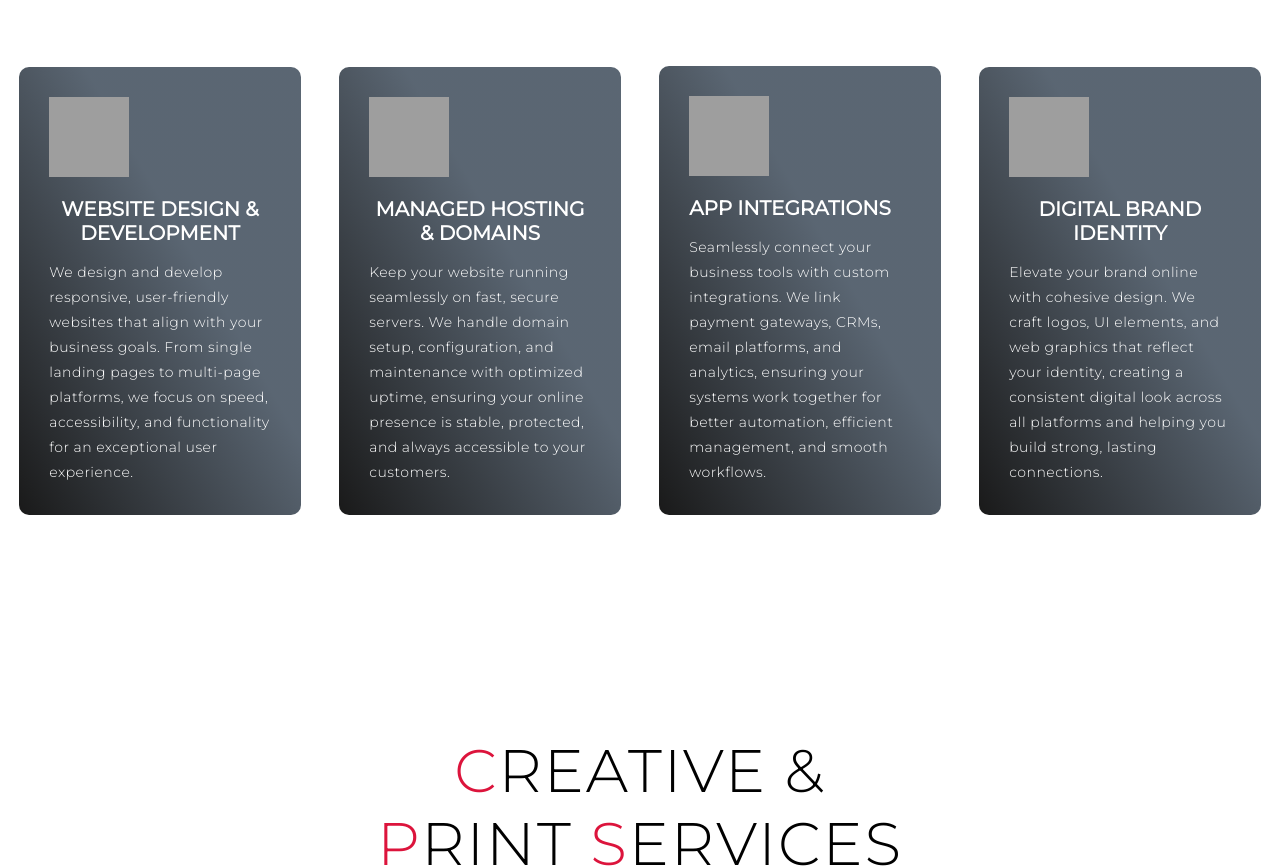
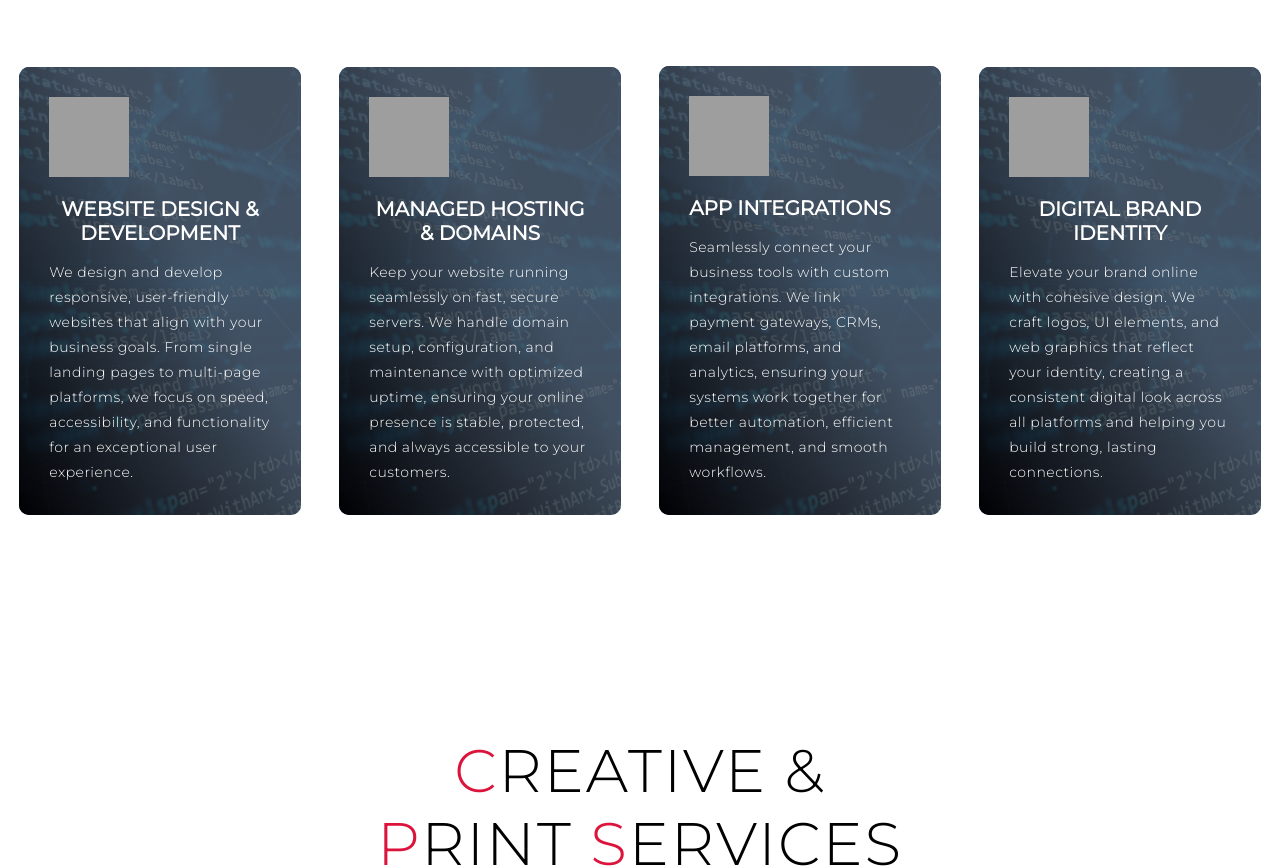
Before and after one commit to jaswanthk08/JK-Networks, a plain HTML site: page index.html in a window 1280 px wide. Shown: the part 1859-2725 px from the top of the page. Drawn offline with Linux system fonts and the light colour scheme; grey boxes are pictures that could not be loaded.

Commit message:
Update style.css

```diff
--- a/style.css
+++ b/style.css
@@ -345,7 +345,7 @@ p {
 	flex-direction: column;
 	padding: 30px;
 	border-radius: 10px;
-	background-image: url(./img/img-1.jpg);
+	background-image: url(img-1.jpg);
 	background-size: cover;
 	margin: 10px 5%;
 	position: relative;
```
